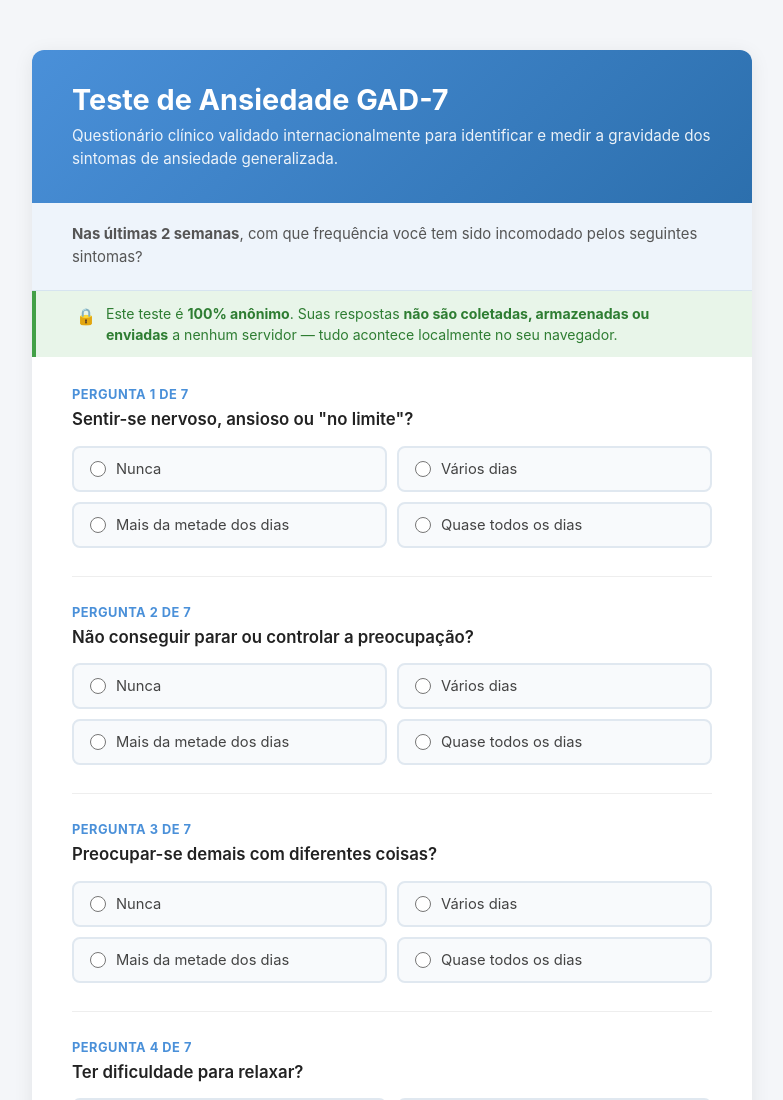
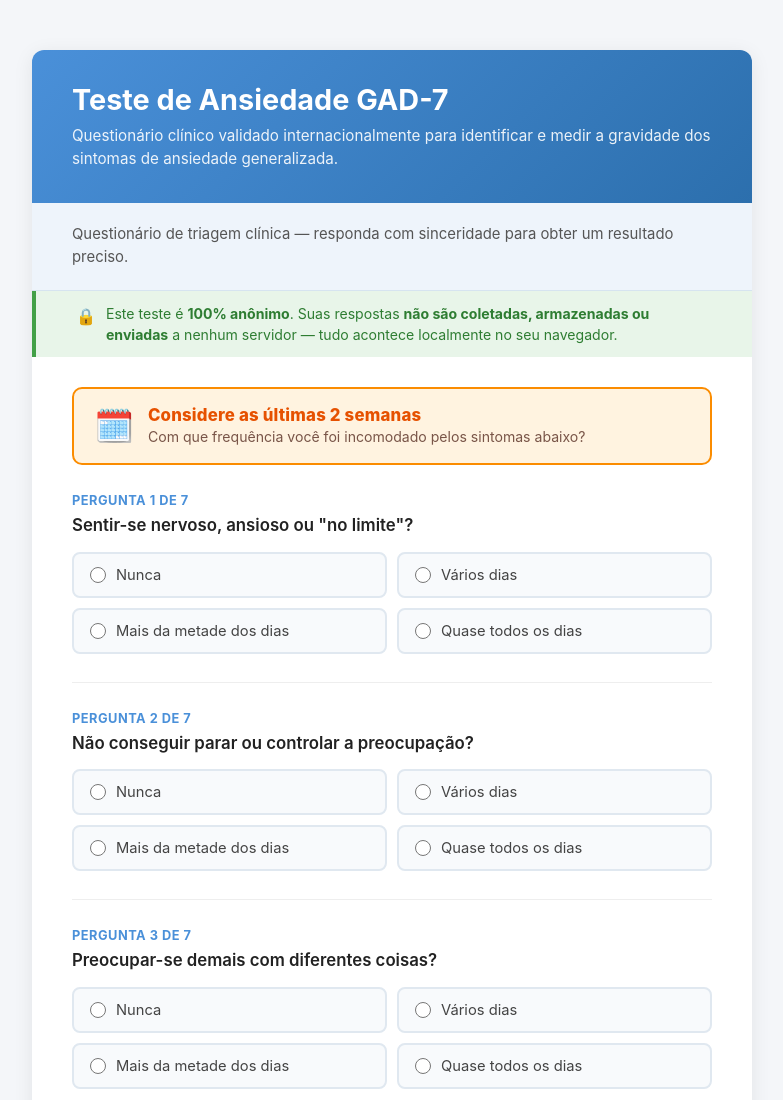
Before and after one commit to ailtonvieirasj/gad7, a plain HTML site: page index.html in a window 1280 px wide. Shown: the top 1100 px of the page, without its empty margins (248-1031 px from the left). Drawn offline with Linux system fonts and the light colour scheme.

Commit message:
Update index.html

```diff
--- a/index.html
+++ b/index.html
@@ -224,6 +224,38 @@
       color: #888;
       text-align: right;
     }
+
+    .period-banner {
+      display: flex;
+      align-items: center;
+      gap: 14px;
+      background: #fff3e0;
+      border: 2px solid #fb8c00;
+      border-radius: 10px;
+      padding: 16px 20px;
+      margin-bottom: 28px;
+    }
+    .period-icon {
+      font-size: 2rem;
+      flex-shrink: 0;
+      line-height: 1;
+    }
+    .period-text {
+      display: flex;
+      flex-direction: column;
+      gap: 2px;
+    }
+    .period-text strong {
+      font-size: 1.05rem;
+      color: #e65100;
+      font-weight: 800;
+      letter-spacing: 0.2px;
+    }
+    .period-text span {
+      font-size: 0.88rem;
+      color: #795548;
+      line-height: 1.4;
+    }
   </style>
 </head>
 <body>
@@ -233,13 +265,20 @@
     <p>Questionário clínico validado internacionalmente para identificar e medir a gravidade dos sintomas de ansiedade generalizada.</p>
   </div>
   <div class="intro">
-    <strong>Nas últimas 2 semanas</strong>, com que frequência você tem sido incomodado pelos seguintes sintomas?
+    Questionário de triagem clínica — responda com sinceridade para obter um resultado preciso.
   </div>
   <div class="privacy-notice">
     <span class="privacy-icon">🔒</span>
     <span>Este teste é <strong>100% anônimo</strong>. Suas respostas <strong>não são coletadas, armazenadas ou enviadas</strong> a nenhum servidor — tudo acontece localmente no seu navegador.</span>
   </div>
   <div class="form-body">
+    <div class="period-banner">
+      <div class="period-icon">🗓️</div>
+      <div class="period-text">
+        <strong>Considere as últimas 2 semanas</strong>
+        <span>Com que frequência você foi incomodado pelos sintomas abaixo?</span>
+      </div>
+    </div>
     <form id="gad7Form">
 
       <div class="question-block">
```
